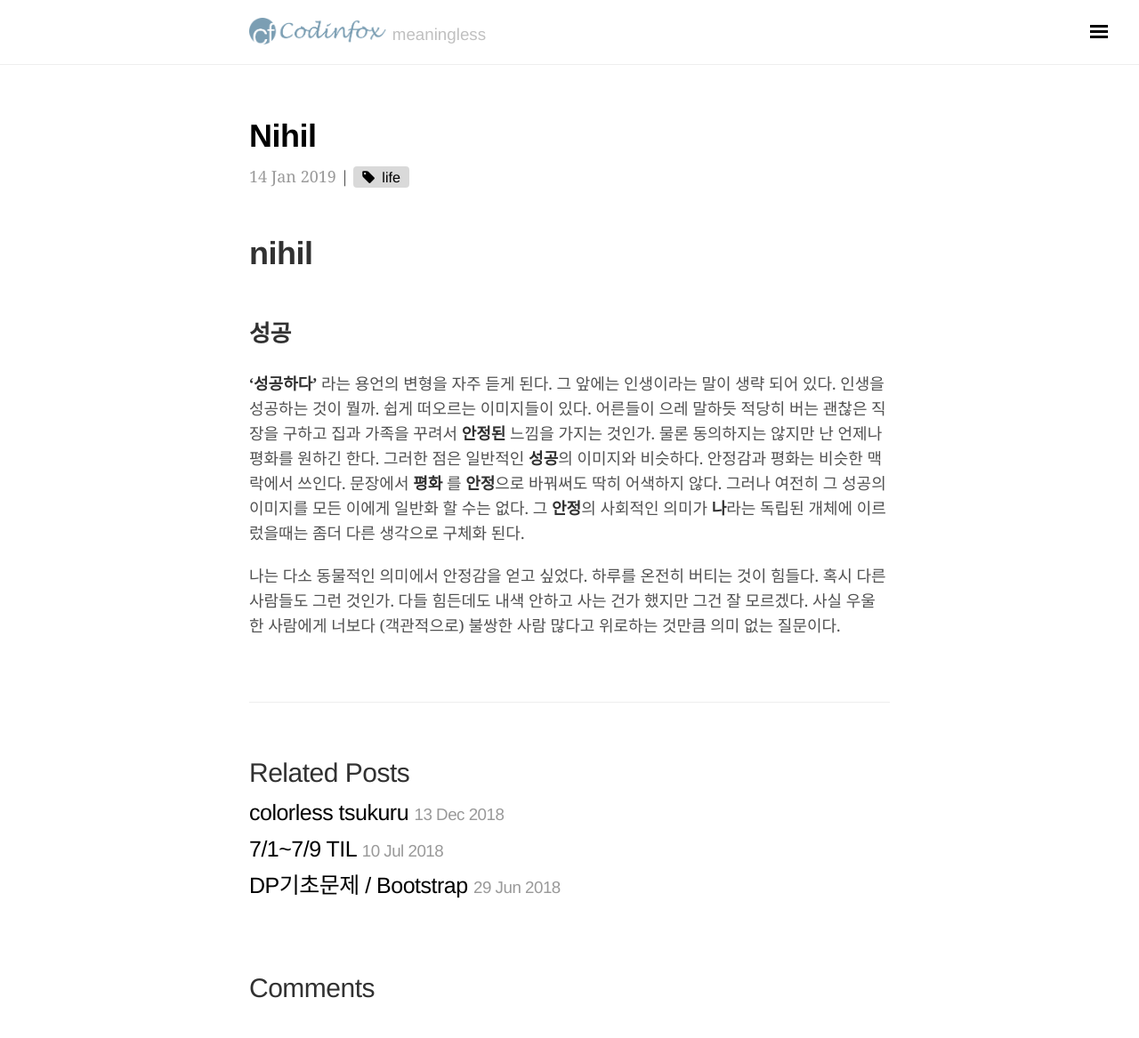
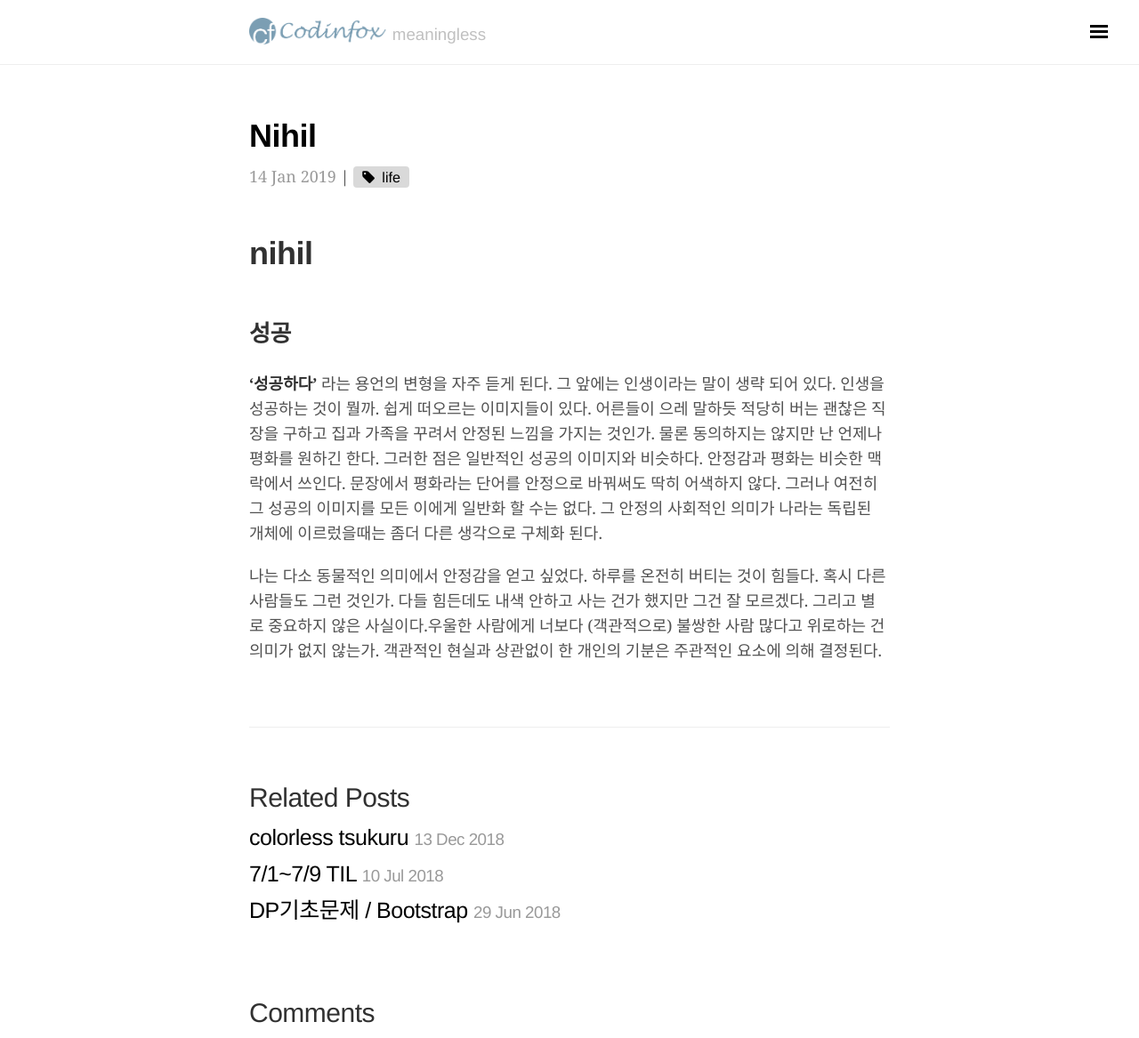
Before and after one commit to Ospac/ospac.github.io, a Jekyll site: the page built from _posts/thinks/2019-01-14-nihil.md, in a window 1280 px wide and 1167 px high. Shown: the whole window at 89% size. Built offline with Jekyll 4.4.1, drawn with Linux system fonts in a browser that asks for light colours; nearby versions of some CDN libraries; some web fonts are replaced; comment, search, counter and statistics services are not loaded.

Commit message:
new post

```diff
--- a/_posts/thinks/2019-01-14-nihil.md
+++ b/_posts/thinks/2019-01-14-nihil.md
@@ -11,6 +11,6 @@ comment: true
 
 ### 성공
 
-**'성공하다'** 라는 용언의 변형을 자주 듣게 된다. 그 앞에는 인생이라는 말이 생략 되어 있다. 인생을 성공하는 것이 뭘까. 쉽게 떠오르는 이미지들이 있다. 어른들이 으레 말하듯 적당히 버는 괜찮은 직장을 구하고 집과 가족을 꾸려서 **안정된** 느낌을 가지는 것인가.  물론 동의하지는 않지만 난 언제나 평화를 원하긴 한다.  그러한 점은 일반적인 **성공**의 이미지와 비슷하다.  안정감과 평화는 비슷한 맥락에서 쓰인다.  문장에서 **평화** 를 **안정**으로 바꿔써도 딱히 어색하지 않다. 그러나 여전히 그 성공의 이미지를 모든 이에게 일반화 할 수는 없다.  그 **안정**의 사회적인 의미가 **나**라는 독립된 개체에 이르렀을때는 좀더 다른 생각으로 구체화 된다.
+**'성공하다'** 라는 용언의 변형을 자주 듣게 된다. 그 앞에는 인생이라는 말이 생략 되어 있다. 인생을 성공하는 것이 뭘까. 쉽게 떠오르는 이미지들이 있다. 어른들이 으레 말하듯 적당히 버는 괜찮은 직장을 구하고 집과 가족을 꾸려서 안정된 느낌을 가지는 것인가.  물론 동의하지는 않지만 난 언제나 평화를 원하긴 한다.  그러한 점은 일반적인 성공의 이미지와 비슷하다.  안정감과 평화는 비슷한 맥락에서 쓰인다.  문장에서 평화라는 단어를 안정으로 바꿔써도 딱히 어색하지 않다. 그러나 여전히 그 성공의 이미지를 모든 이에게 일반화 할 수는 없다.  그 안정의 사회적인 의미가 나라는 독립된 개체에 이르렀을때는 좀더 다른 생각으로 구체화 된다.
 
-나는 다소 동물적인 의미에서 안정감을 얻고 싶었다.  하루를 온전히 버티는 것이 힘들다. 혹시 다른 사람들도 그런 것인가. 다들 힘든데도 내색 안하고 사는 건가 했지만 그건 잘 모르겠다. 사실 우울한 사람에게 너보다 (객관적으로) 불쌍한 사람 많다고 위로하는 것만큼 의미 없는 질문이다.
+나는 다소 동물적인 의미에서 안정감을 얻고 싶었다.  하루를 온전히 버티는 것이 힘들다. 혹시 다른 사람들도 그런 것인가. 다들 힘든데도 내색 안하고 사는 건가 했지만 그건 잘 모르겠다. 그리고 별로 중요하지 않은 사실이다.우울한 사람에게 너보다 (객관적으로) 불쌍한 사람 많다고 위로하는 건 의미가 없지 않는가. 객관적인 현실과 상관없이 한 개인의 기분은 주관적인 요소에 의해 결정된다.
```
